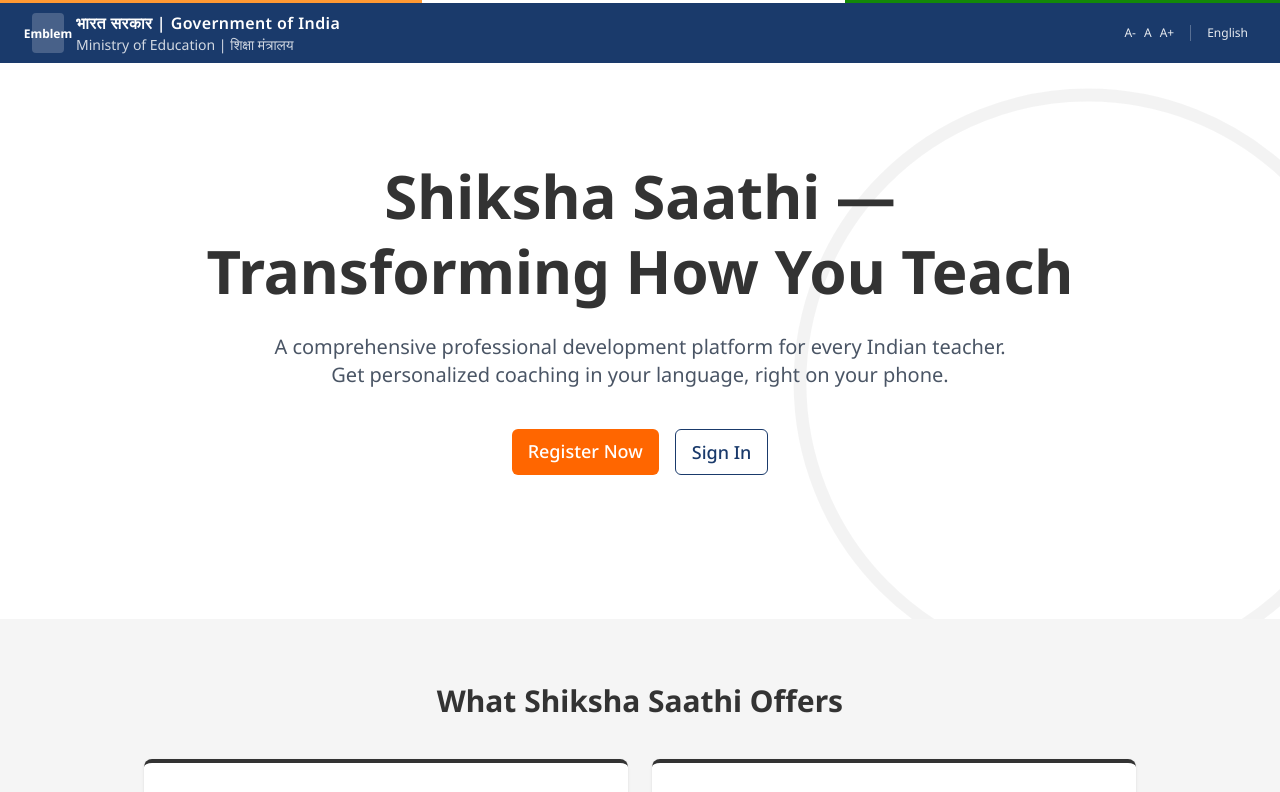
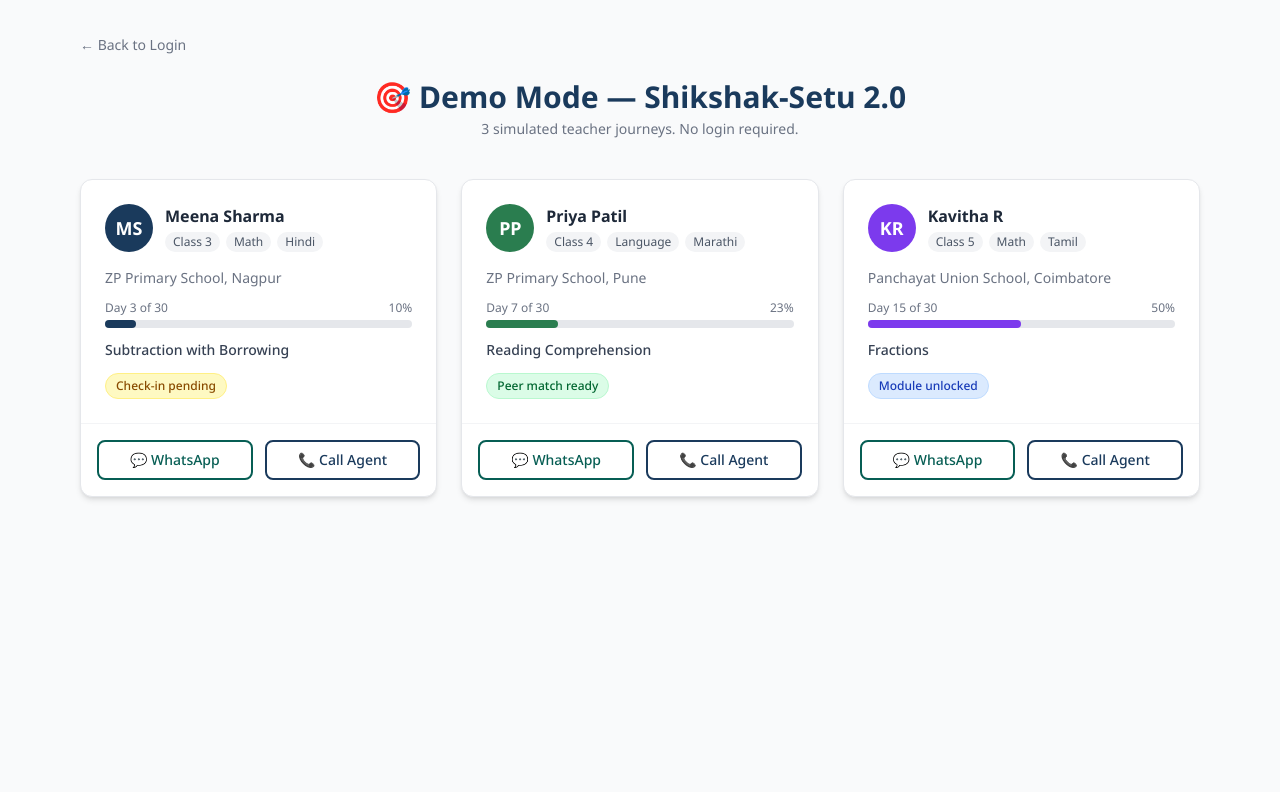
Before and after one commit to dharshan-kumarj/Shik-shak-rutu_WebApp, a React (Vite) app in the folder frontend/: page /demo in a window 1280 px wide. Before the commit this address led to /. Shown: the top 792 px of the page. Built offline with nearby package versions, Linux system fonts and the light colour scheme.

Commit message:
fix render deploy issue

```diff
--- a/frontend/src/App.tsx
+++ b/frontend/src/App.tsx
@@ -20,6 +20,7 @@
 import Layout from './components/Layout';
 import WhatsAppPage from './components/WhatsAppPage';
 import CallPage from './components/CallPage';
+import DemoPage from './pages/DemoPage';
 
 function App() {
   return (
@@ -41,6 +42,8 @@
                 <Route path="/profile" element={<ProfilePage />} />
               </Route>
 
+              <Route path="/demo" element={<DemoPage />} />
+
               <Route element={<Layout />}>
                 <Route path="/whatsapp" element={<WhatsAppPage />} />
                 <Route path="/call" element={<CallPage />} />
--- a/frontend/src/components/Layout.tsx
+++ b/frontend/src/components/Layout.tsx
@@ -1,7 +1,21 @@
-import { NavLink, Outlet } from "react-router-dom"
+import { NavLink, Outlet, useLocation } from "react-router-dom"
+import { useEffect } from "react"
+import { useTeacher } from "../context/TeacherContext"
+import { TEACHERS } from "../data/mockData"
 import PersonaSwitcher from "./PersonaSwitcher"
 
 export default function Layout() {
+  const location = useLocation()
+  const { setActiveTeacher } = useTeacher()
+
+  useEffect(() => {
+    const teacherId = (location.state as { teacherId?: number } | null)?.teacherId
+    if (teacherId) {
+      const teacher = TEACHERS.find(t => t.id === teacherId)
+      if (teacher) setActiveTeacher(teacher)
+    }
+  }, [location.state])
+
   return (
     <div className="min-h-screen bg-gray-50">
       <header className="bg-white border-b border-gray-200 sticky top-0 z-50">
--- /dev/null
+++ b/frontend/src/pages/DemoPage.tsx
@@ -0,0 +1,199 @@
+import { useNavigate } from "react-router-dom"
+import { useTeacher } from "../context/TeacherContext"
+
+const TEACHERS = [
+  {
+    id: 1,
+    name: "Meena Sharma",
+    avatar: "MS",
+    color: "#1a3a5c",
+    grade: 3,
+    subject: "Math",
+    language: "Hindi",
+    school: "ZP Primary School, Nagpur",
+    day: 3,
+    topic: "Subtraction with Borrowing",
+    status: "Check-in pending"
+  },
+  {
+    id: 2,
+    name: "Priya Patil",
+    avatar: "PP",
+    color: "#2a7d4f",
+    grade: 4,
+    subject: "Language",
+    language: "Marathi",
+    school: "ZP Primary School, Pune",
+    day: 7,
+    topic: "Reading Comprehension",
+    status: "Peer match ready"
+  },
+  {
+    id: 3,
+    name: "Kavitha R",
+    avatar: "KR",
+    color: "#7c3aed",
+    grade: 5,
+    subject: "Math",
+    language: "Tamil",
+    school: "Panchayat Union School, Coimbatore",
+    day: 15,
+    topic: "Fractions",
+    status: "Module unlocked"
+  }
+]
+
+function statusStyle(status: string): string {
+  if (status.includes("Check-in")) return "bg-yellow-100 text-yellow-800 border-yellow-200"
+  if (status.includes("Peer")) return "bg-green-100 text-green-800 border-green-200"
+  return "bg-blue-100 text-blue-800 border-blue-200"
+}
+
+export default function DemoPage() {
+  const navigate = useNavigate()
+  const { setActiveTeacher } = useTeacher()
+
+  const handleWhatsApp = (teacherId: number) => {
+    const teacher = TEACHERS.find(t => t.id === teacherId)
+    if (teacher) {
+      const mockTeacher = {
+        id: teacher.id,
+        name: teacher.name,
+        phone: "",
+        language: "",
+        languageLabel: teacher.language,
+        grade: teacher.grade,
+        subject: teacher.subject,
+        school: teacher.school,
+        state: "",
+        avatar: teacher.avatar,
+        avatarColor: teacher.color,
+        dayInJourney: teacher.day,
+        currentTopic: teacher.topic,
+        flag: ""
+      }
+      setActiveTeacher(mockTeacher)
+    }
+    navigate("/whatsapp", { state: { teacherId } })
+  }
+
+  const handleCall = (teacherId: number) => {
+    const teacher = TEACHERS.find(t => t.id === teacherId)
+    if (teacher) {
+      const mockTeacher = {
+        id: teacher.id,
+        name: teacher.name,
+        phone: "",
+        language: "",
+        languageLabel: teacher.language,
+        grade: teacher.grade,
+        subject: teacher.subject,
+        school: teacher.school,
+        state: "",
+        avatar: teacher.avatar,
+        avatarColor: teacher.color,
+        dayInJourney: teacher.day,
+        currentTopic: teacher.topic,
+        flag: ""
+      }
+      setActiveTeacher(mockTeacher)
+    }
+    navigate("/call", { state: { teacherId } })
+  }
+
+  return (
+    <div className="min-h-screen bg-gray-50">
+      <div className="max-w-6xl mx-auto px-4 py-8">
+        <a
+          href="/signin"
+          className="text-sm text-gray-500 hover:text-brand-primary transition-colors inline-flex items-center gap-1 mb-6"
+        >
+          ← Back to Login
+        </a>
+
+        <div className="text-center mb-10">
+          <h1 className="text-3xl font-bold text-brand-primary">
+            🎯 Demo Mode — Shikshak-Setu 2.0
+          </h1>
+          <p className="text-gray-500 mt-1 text-sm">
+            3 simulated teacher journeys. No login required.
+          </p>
+        </div>
+
+        <div className="grid grid-cols-1 md:grid-cols-3 gap-6">
+          {TEACHERS.map((teacher) => (
+            <div
+              key={teacher.id}
+              className="bg-white rounded-xl shadow-md border border-gray-200 overflow-hidden hover:shadow-lg transition-shadow"
+            >
+              <div className="p-6">
+                <div className="flex items-center gap-3 mb-4">
+                  <div
+                    className="w-12 h-12 rounded-full flex items-center justify-center text-white font-bold text-lg shrink-0"
+                    style={{ backgroundColor: teacher.color }}
+                  >
+                    {teacher.avatar}
+                  </div>
+                  <div>
+                    <h3 className="font-bold text-gray-800">{teacher.name}</h3>
+                    <div className="flex gap-1.5 mt-1 flex-wrap">
+                      <span className="text-xs bg-gray-100 text-gray-600 px-2 py-0.5 rounded-full">
+                        Class {teacher.grade}
+                      </span>
+                      <span className="text-xs bg-gray-100 text-gray-600 px-2 py-0.5 rounded-full">
+                        {teacher.subject}
+                      </span>
+                      <span className="text-xs bg-gray-100 text-gray-600 px-2 py-0.5 rounded-full">
+                        {teacher.language}
+                      </span>
+                    </div>
+                  </div>
+                </div>
+
+                <p className="text-sm text-gray-500 mb-3">{teacher.school}</p>
+
+                <div className="mb-3">
+                  <div className="flex justify-between text-xs text-gray-500 mb-1">
+                    <span>Day {teacher.day} of 30</span>
+                    <span>{Math.round((teacher.day / 30) * 100)}%</span>
+                  </div>
+                  <div className="w-full bg-gray-200 rounded-full h-2">
+                    <div
+                      className="h-2 rounded-full transition-all"
+                      style={{ width: `${(teacher.day / 30) * 100}%`, backgroundColor: teacher.color }}
+                    />
+                  </div>
+                </div>
+
+                <p className="text-sm font-medium text-gray-700 mb-3">
+                  {teacher.topic}
+                </p>
+
+                <span
+                  className={`inline-block text-xs font-medium px-2.5 py-1 rounded-full border ${statusStyle(teacher.status)}`}
+                >
+                  {teacher.status}
+                </span>
+              </div>
+
+              <div className="border-t border-gray-100 p-4 flex gap-3">
+                <button
+                  onClick={() => handleWhatsApp(teacher.id)}
+                  className="flex-1 text-sm font-medium py-2 rounded-lg border-2 border-[#075E54] text-[#075E54] hover:bg-[#075E54] hover:text-white transition-all"
+                >
+                  💬 WhatsApp
+                </button>
+                <button
+                  onClick={() => handleCall(teacher.id)}
+                  className="flex-1 text-sm font-medium py-2 rounded-lg border-2 border-brand-primary text-brand-primary hover:bg-brand-primary hover:text-white transition-all"
+                >
+                  📞 Call Agent
+                </button>
+              </div>
+            </div>
+          ))}
+        </div>
+      </div>
+    </div>
+  )
+}
--- a/frontend/src/pages/SignInPage.tsx
+++ b/frontend/src/pages/SignInPage.tsx
@@ -98,7 +98,21 @@
           </button>
         </div>
 
-        <p className="mt-8 text-center text-sm text-gray-600">
+        <div className="mt-6 flex items-center justify-center">
+          <div className="h-px bg-gray-300 flex-grow"></div>
+          <span className="px-3 text-sm text-gray-500">or</span>
+          <div className="h-px bg-gray-300 flex-grow"></div>
+        </div>
+
+        <button
+          type="button"
+          onClick={() => navigate('/demo')}
+          className="mt-2 w-full border border-gray-300 text-gray-700 rounded-md font-medium py-2 text-sm flex justify-center items-center gap-2 hover:bg-gray-50 transition-colors"
+        >
+          🎯 Try Demo — No login needed
+        </button>
+
+        <p className="mt-6 text-center text-sm text-gray-600">
           Don't have an account? <Link to="/register" className="text-[var(--color-accent)] font-medium hover:underline">Register</Link>
         </p>
       </div>
```
Also changed, not shown: 1 other file (tests, documents, lock files or other folders).
